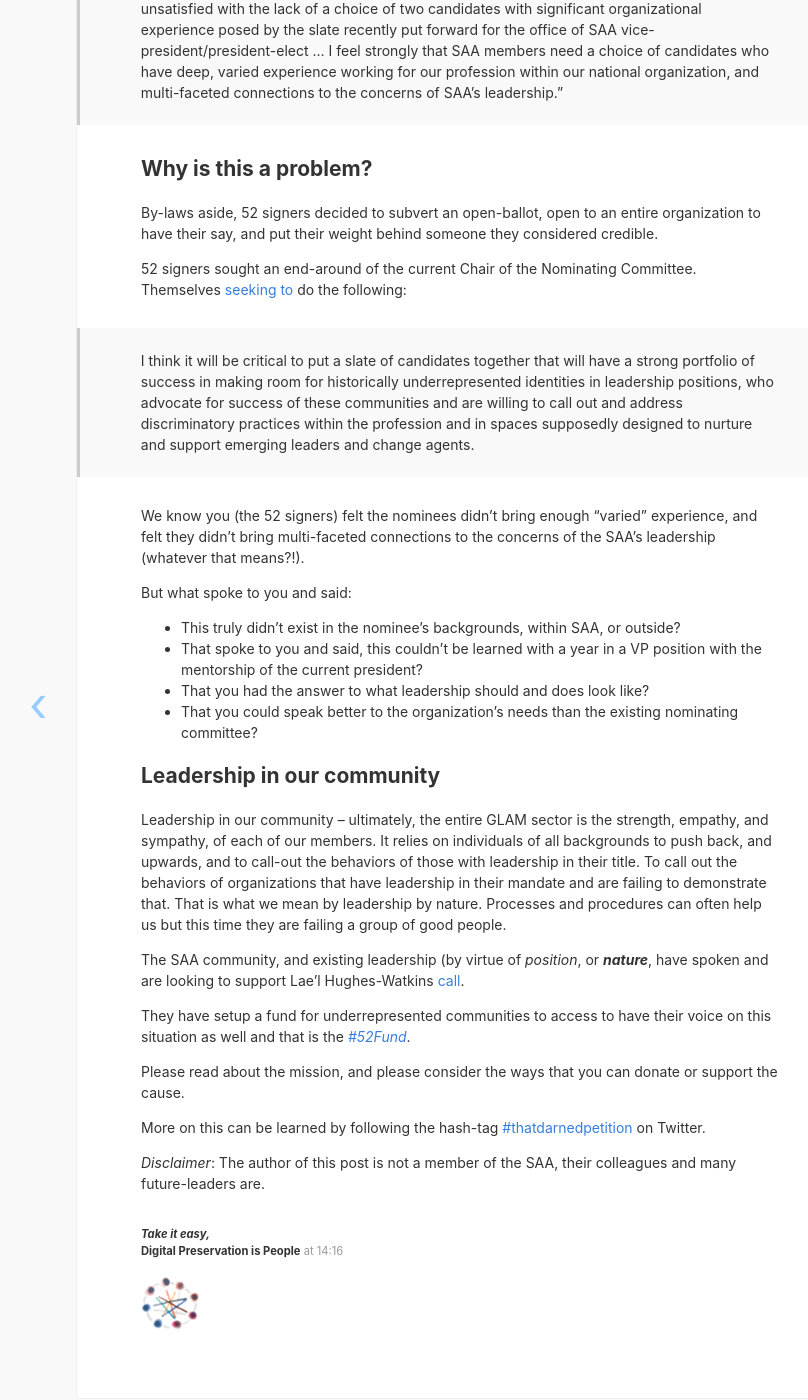
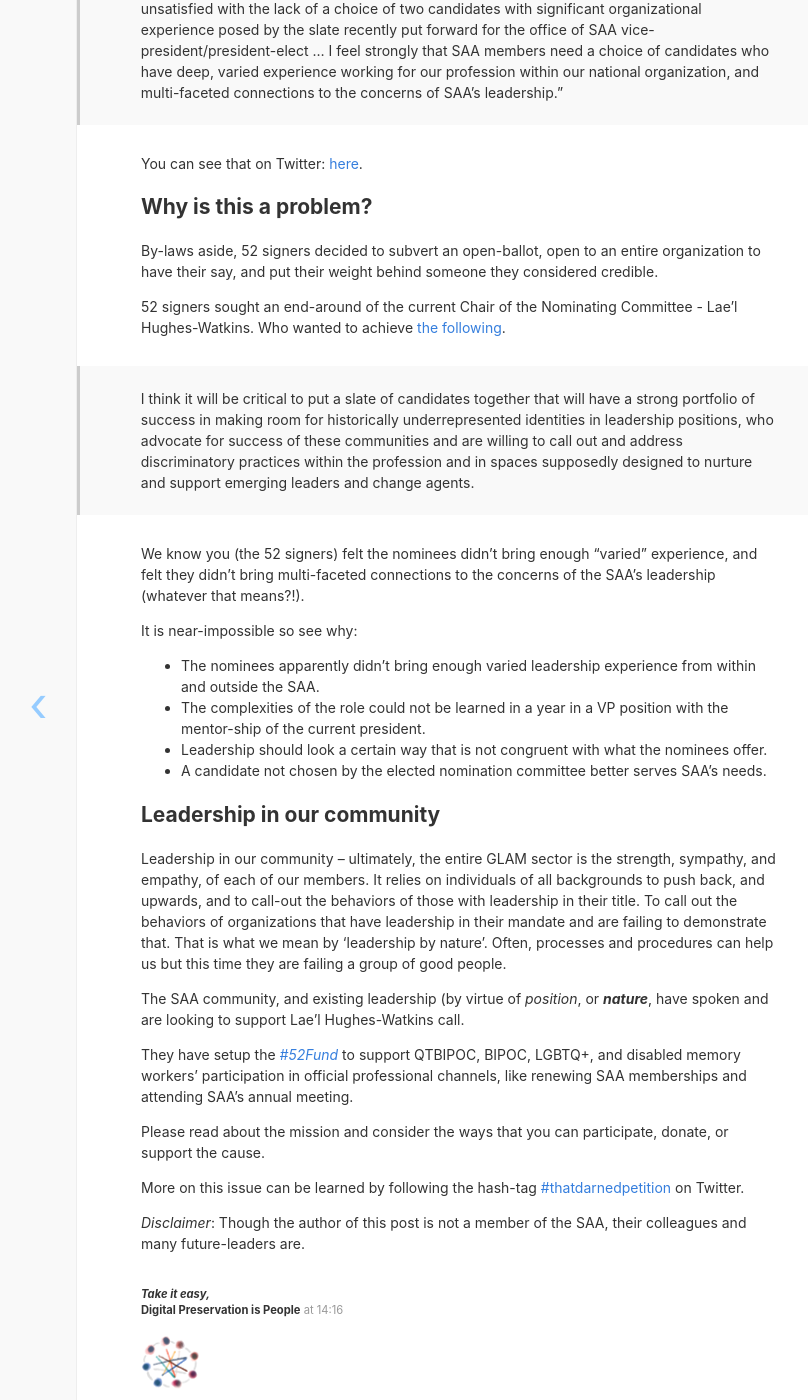
Before and after one commit to digital-preservation-is-people/digital-preservation-is-people.github.io, a Jekyll site: the page built from _posts/2020-01-26-support-the-52Fund.md, in a window 1280 px wide and 1400 px high, scrolled down 939 px. Shown: the whole window, without its empty margins (180-988 px from the left). Built offline with Jekyll 4.4.1, drawn with Linux system fonts in a browser that asks for light colours; nearby versions of some CDN libraries; comment, search, counter and statistics services are not loaded.

Commit message:
Addressing review comments

```diff
--- a/_posts/2020-01-26-support-the-52Fund.md
+++ b/_posts/2020-01-26-support-the-52Fund.md
@@ -35,6 +35,8 @@
 > for our profession within our national organization, and multi-faceted
 > connections to the concerns of SAA’s leadership.”
 
+You can see that on Twitter: [here][ref-1].
+
 ## Why is this a problem?
 
 By-laws aside, 52 signers decided to subvert an open-ballot, open to an entire
@@ -42,7 +44,7 @@
 considered credible.
 
 52 signers sought an end-around of the current Chair of the Nominating
-Committee. Themselves [seeking to][saa-6] do the following:
+Committee - Lae’l Hughes-Watkins. Who wanted to achieve [the following][saa-7].
 
 > I think it will be critical to put a slate of candidates together that will
 > have a strong portfolio of success in making room for historically
@@ -55,40 +57,42 @@
 experience, and felt they didn't bring multi-faceted connections to the
 concerns of the SAA's leadership (whatever that means?!).
 
-But what spoke to you and said:
+It is near-impossible so see why:
 
-* This truly didn't exist in the nominee's backgrounds, within SAA, or outside?
-* That spoke to you and said, this couldn't be learned with a year in a VP
-position with the mentorship of the current president?
-* That you had the answer to what leadership should and does look like?
-* That you could speak better to the organization's needs than the existing
-nominating committee?
+* The nominees apparently didn't bring enough varied leadership experience from
+within and outside the SAA.
+* The complexities of the role could not be learned in a year in a VP position
+with the mentor-ship of the current president.
+*  Leadership should look a certain way that is not congruent with what the
+nominees offer.
+*  A candidate not chosen by the elected nomination committee better serves
+SAA's needs.
 
 ## Leadership in our community
 
 Leadership in our community -- ultimately, the entire GLAM sector is the
-strength, empathy, and sympathy, of each of our members. It relies on
+strength, sympathy, and empathy, of each of our members. It relies on
 individuals of all backgrounds to push back, and upwards, and to call-out the
 behaviors of those with leadership in their title. To call out the behaviors of
 organizations that have leadership in their mandate and are failing to
-demonstrate that. That is what we mean by leadership by nature. Processes and
-procedures can often help us but this time they are failing a group of good
-people.
+demonstrate that. That is what we mean by 'leadership by nature'. Often,
+processes and procedures can help us but this time they are failing a group of
+good people.
 
 The SAA community, and existing leadership (by virtue of _position_, or
-_**nature**_, have spoken and are looking to support Lae’l Hughes-Watkins
-[call][saa-7].
+_**nature**_, have spoken and are looking to support Lae’l Hughes-Watkins call.
 
-They have setup a fund for underrepresented communities to access to have
-their voice on this situation as well and that is the *[#52Fund][saa-8]*.
+They have setup the *[#52Fund][saa-8]* to support QTBIPOC, BIPOC, LGBTQ+, and
+disabled memory workers' participation in official professional channels, like
+renewing SAA memberships and attending SAA's annual meeting.
 
-Please read about the mission, and please consider the ways that you can
-donate or support the cause.
+Please read about the mission and consider the ways that you can participate,
+donate, or support the cause.
 
-More on this can be learned by following the hash-tag
+More on this issue can be learned by following the hash-tag
 [#thatdarnedpetition][saa-9] on Twitter.
 
-*Disclaimer*: The author of this post is not a member of the SAA, their
+*Disclaimer*: Though the author of this post is not a member of the SAA, their
 colleagues and many future-leaders are.
 
 [saa-1]: https://toxicarchivist.wordpress.com/2020/01/16/white-like-me/
```
Also changed, not shown: other parts of _posts/2020-01-26-support-the-52Fund.md (+1 -1 lines).
